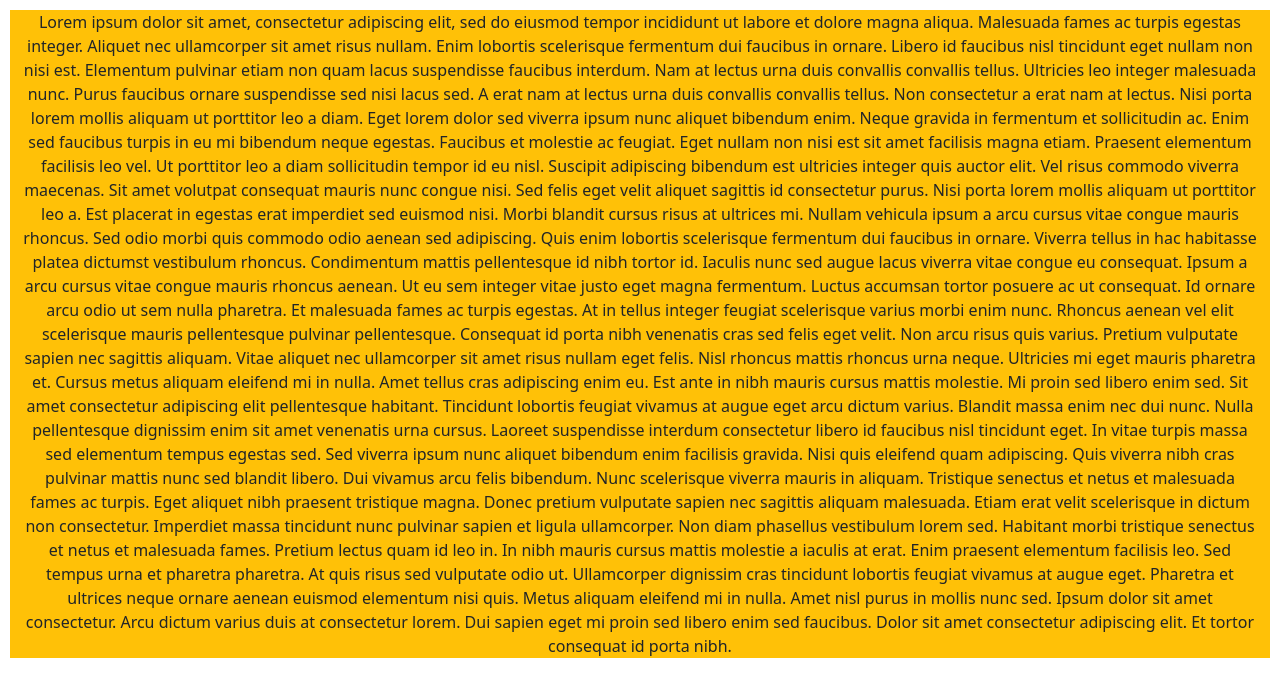
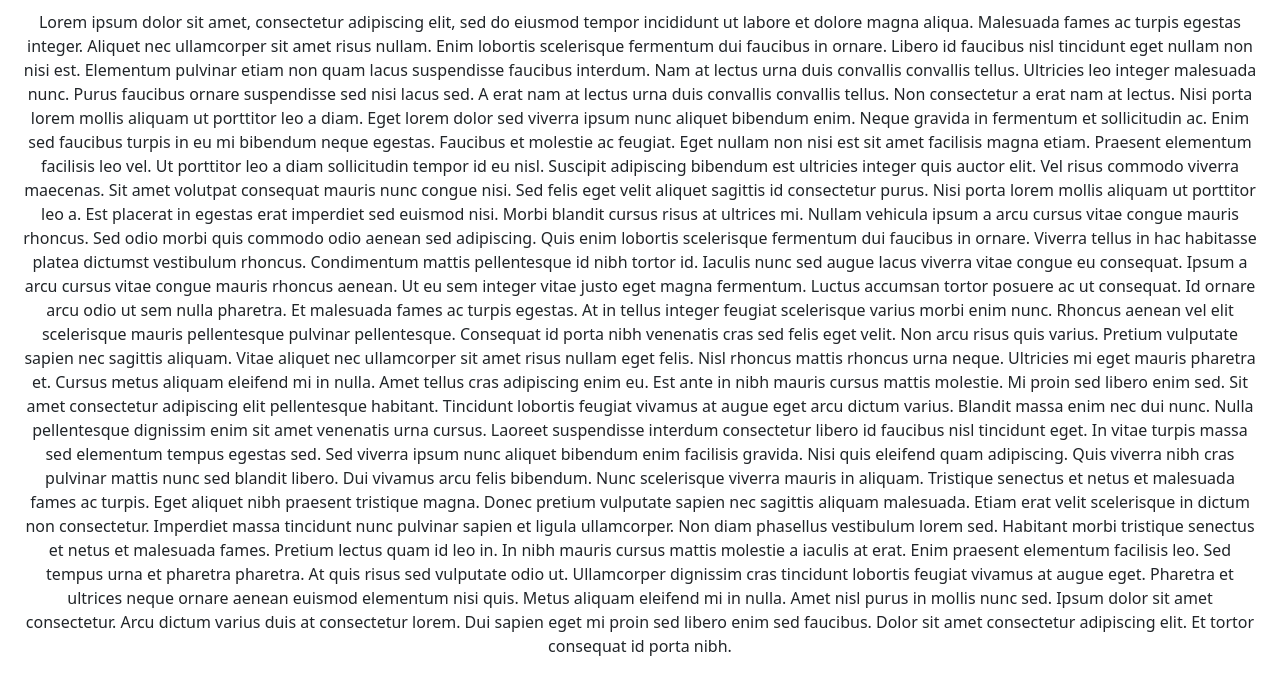
Before and after one commit to Mainak-Koner/back-to-top-button, a plain HTML site: page index.html in a window 1280 px wide. Drawn offline with nearby package versions, Linux system fonts and the light colour scheme.

Commit message:
Update index.html

```diff
--- a/index.html
+++ b/index.html
@@ -23,7 +23,7 @@
 
     <div id="body">
         <div class="container-fluid">
-            <div class="row bg-warning">
+            <div class="row">
                 <div class="col-md-12">
                   Lorem ipsum dolor sit amet, consectetur adipiscing elit, sed do eiusmod tempor incididunt ut labore et dolore magna aliqua. Malesuada fames ac turpis egestas integer. Aliquet nec ullamcorper sit amet risus nullam. Enim lobortis scelerisque fermentum dui faucibus in ornare. Libero id faucibus nisl tincidunt eget nullam non nisi est. Elementum pulvinar etiam non quam lacus suspendisse faucibus interdum. Nam at lectus urna duis convallis convallis tellus. Ultricies leo integer malesuada nunc. Purus faucibus ornare suspendisse sed nisi lacus sed. A erat nam at lectus urna duis convallis convallis tellus. Non consectetur a erat nam at lectus. Nisi porta lorem mollis aliquam ut porttitor leo a diam. Eget lorem dolor sed viverra ipsum nunc aliquet bibendum enim. Neque gravida in fermentum et sollicitudin ac. Enim sed faucibus turpis in eu mi bibendum neque egestas. Faucibus et molestie ac feugiat. Eget nullam non nisi est sit amet facilisis magna etiam. Praesent elementum facilisis leo vel. Ut porttitor leo a diam sollicitudin tempor id eu nisl.
 
```
